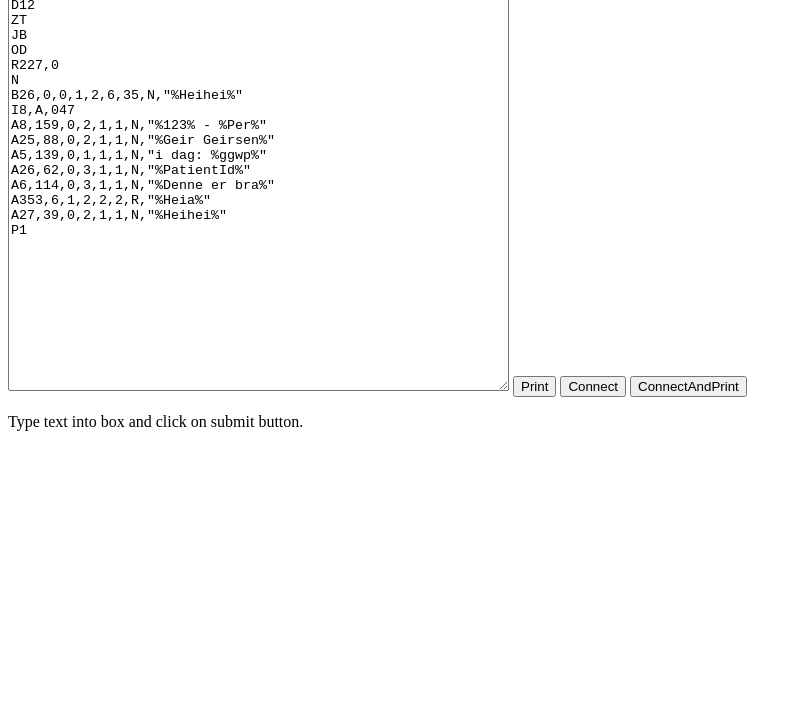
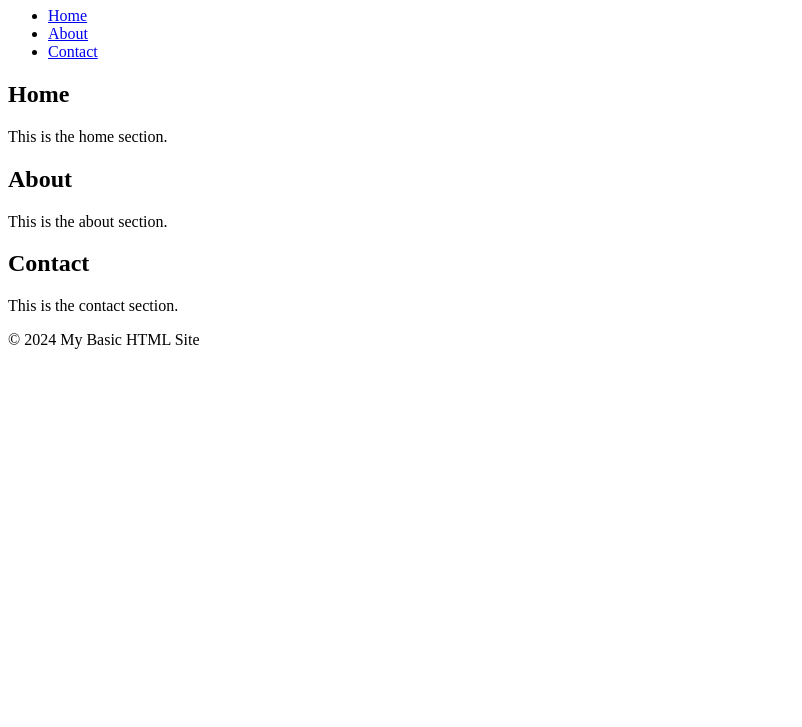
Before and after one commit to vbe0/vbe0.github.io, a plain HTML site: page index.html in a window 1280 px wide. Shown: the part 73-800 px from the top of the page, without its empty margins (0-802 px from the left). Drawn offline with Linux system fonts and the light colour scheme.

Commit message:
Update index.html

```diff
--- a/index.html
+++ b/index.html
@@ -1,95 +1,38 @@
-<html>
-
+<!DOCTYPE html>
+<html lang="en">
+<head>
+  <meta charset="UTF-8">
+  <meta name="viewport" content="width=device-width, initial-scale=1.0">
+  <title>My Basic HTML Site</title>
+  <link rel="stylesheet" href="styles.css">
+</head>
 <body>
-    <textarea id="printContent" cols="60" rows="30">
-Q192,019
-q831
-rN
-S3
-D12
-ZT
-JB
-OD
-R227,0
-N
-B26,0,0,1,2,6,35,N,"%Heihei%"
-I8,A,047
-A8,159,0,2,1,1,N,"%123% - %Per%"
-A25,88,0,2,1,1,N,"%Geir Geirsen%"
-A5,139,0,1,1,1,N,"i dag: %ggwp%"
-A26,62,0,3,1,1,N,"%PatientId%"
-A6,114,0,3,1,1,N,"%Denne er bra%"
-A353,6,1,2,2,2,R,"%Heia%"
-A27,39,0,2,1,1,N,"%Heihei%"
-P1
-</textarea>
-    <input type="submit" onclick="findDeviceAndPrint()" value="Print" />
-    <input type="submit" onclick="connect()" value="Connect" />
-    <input type="submit" onclick="connectAndPrint()" value="ConnectAndPrint" />
-    <P>Type text into box and click on submit button.
-        <script>
-            function connect() {
-                navigator.usb.requestDevice({ filters: [{ vendorId: 2655 }] })
-                    .then(selectedDevice => {
-                        console.log(selectedDevice);
-                    }).catch(error => { console.log(error + " GG"); });
-            }
-            function connectAndPrint() {
-                var device;
-                let printString = document.getElementById("printContent").value + "\n";
-                let encoder = new TextEncoder();
-                const printBuffer = encoder.encode(printString);
-                navigator.usb.device
-
-                navigator.usb.requestDevice({ filters: [{ vendorId: 2655 }] })
-                    .then(selectedDevice => {
-                        device = selectedDevice;
-                        return device.open();
-                    })
-                    .then(() => device.selectConfiguration(1))
-                    .then(() => device.claimInterface(0))
-                    .then(() => device.transferOut(6, printBuffer))
-                    .then(result => {
-                        let decoder = new TextDecoder();
-                        console.log('Received: ' + decoder.decode(result.data));
-                    })
-                    .catch(error => { console.log(error + " GG"); });
-            }
-
-            function findDeviceAndPrint() {
-                navigator.usb.getDevices()
-                    .then(devices => {
-                        console.log("Total devices: " + devices.length);
-                        devices.forEach(device => {
-                            console.log("Product name: " + device.productName + ", serial number " + device.serialNumber);
-                            if (device.productName == "LP2844") {
-                                let printString = document.getElementById("printContent").value + "\n";
-                                let encoder = new TextEncoder();
-                                const printBuffer = encoder.encode(printString);
-                                if (!device.opened) {
-                                    console.log("Device not opened. Opening..");
-                                    device.open()
-                                        .then(() => device.selectConfiguration(1))
-                                        .then(() => device.claimInterface(0))
-                                        .then(() => device.transferOut(6, printBuffer))
-                                        .then(result => {
-                                            let decoder = new TextDecoder();
-                                            console.log('Received: ' + decoder.decode(result.data));
-                                        })
-                                        .catch(error => { console.log(error + " GG"); });
-                                } else {
-                                    device.transferOut(6, printBuffer).then(result => {
-                                        let decoder = new TextDecoder();
-                                        console.log('Received: ' + decoder.decode(result.data));
-                                    })
-                                        .catch(error => { console.log(error + " GG"); });
-                                }
-                            }
-                        });
-                    });
-            }
-
-        </script>
+  <header>
+    <h1>Welcome to My Website</h1>
+  </header>
+  <nav>
+    <ul>
+      <li><a href="#home">Home</a></li>
+      <li><a href="#about">About</a></li>
+      <li><a href="#contact">Contact</a></li>
+    </ul>
+  </nav>
+  <main>
+    <section id="home">
+      <h2>Home</h2>
+      <p>This is the home section.</p>
+    </section>
+    <section id="about">
+      <h2>About</h2>
+      <p>This is the about section.</p>
+    </section>
+    <section id="contact">
+      <h2>Contact</h2>
+      <p>This is the contact section.</p>
+    </section>
+  </main>
+  <footer>
+    <p>&copy; 2024 My Basic HTML Site</p>
+  </footer>
 </body>
-
 </html>
```
